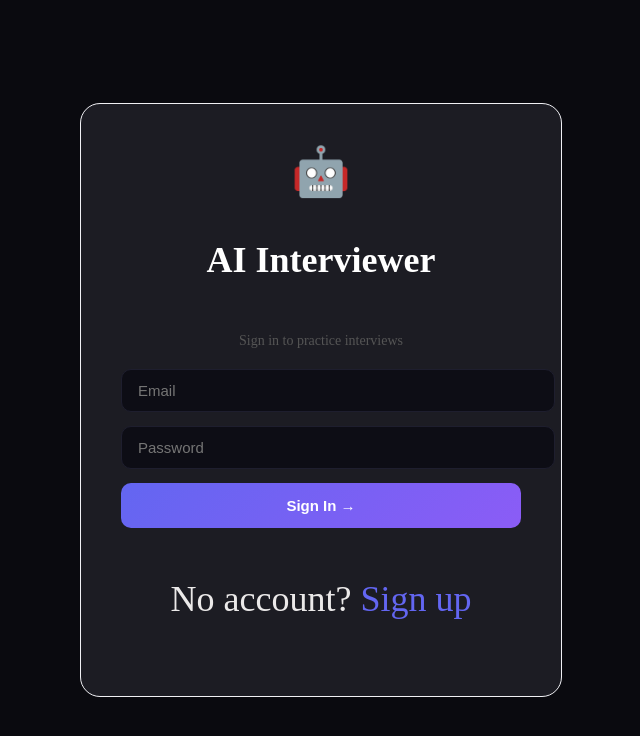
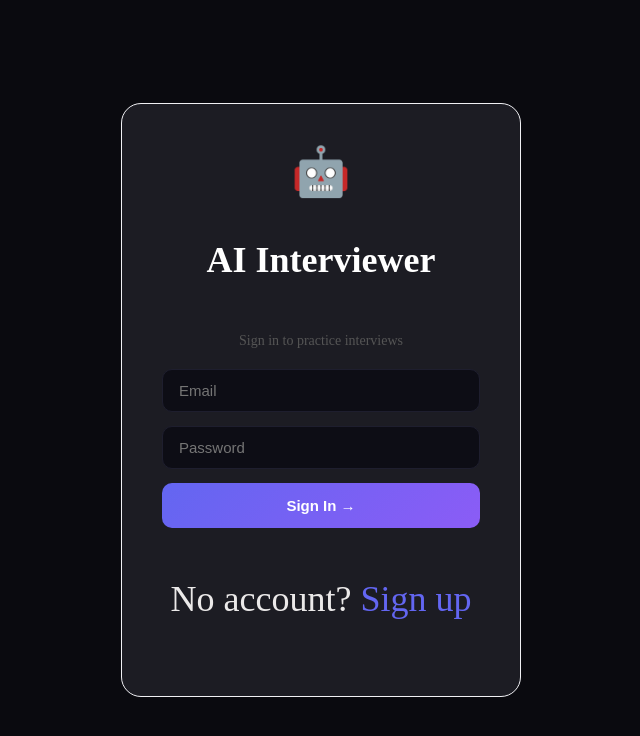
Before and after one commit to nandinimittal2704/ai-interviewer, a React (Vite) app in the folder frontend/: page /login in a window 1280 px wide. Shown: the top 736 px of the page, without its empty margins (319-959 px from the left). Built offline with nearby package versions, Linux system fonts and the light colour scheme.

Commit message:
Fix right padding overflow issue

```diff
--- a/frontend/src/index.css
+++ b/frontend/src/index.css
@@ -4,3 +4,7 @@ html, body, #root {
   margin: 0;
   padding: 0;
 }
+
+* {
+  box-sizing: border-box;
+}
```
